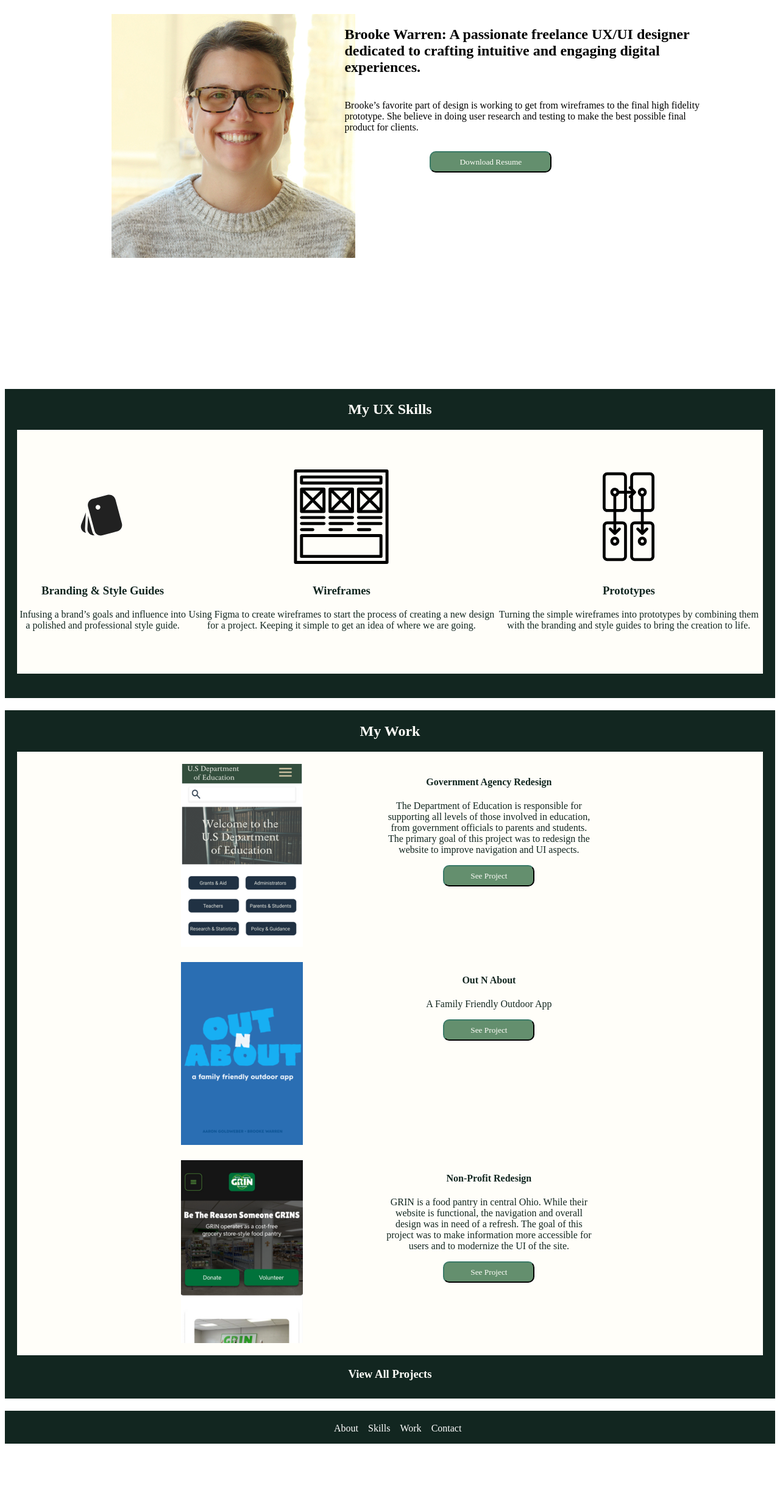
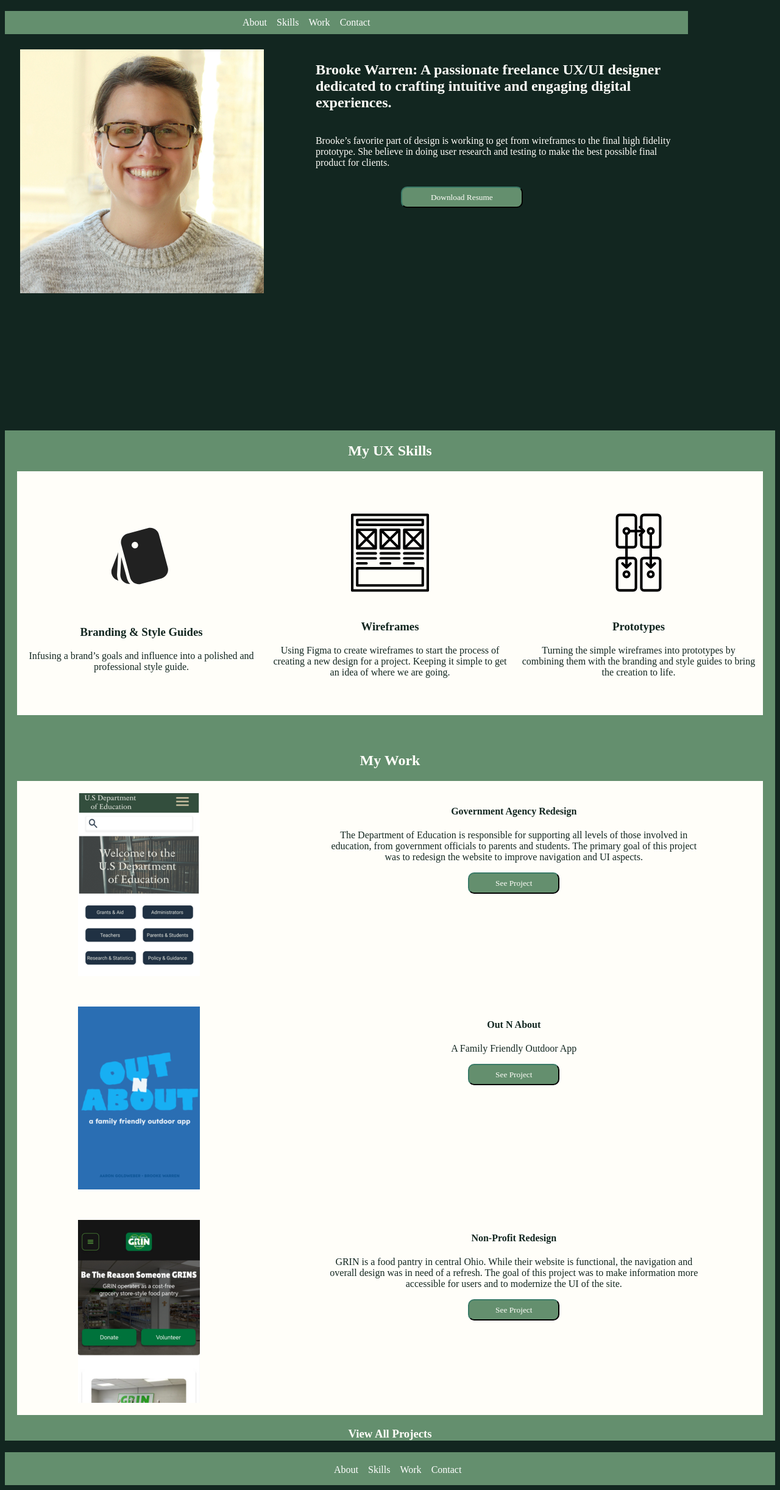
Before and after one commit to bwarren13/UX_UI_HW_18, a plain HTML site: page index.html in a window 1280 px wide. Shown: the part 144-2588 px from the top of the page at 61% size. Before the commit the page ends 2520 px from the top, so only its background shows below. Drawn offline with Linux system fonts and the light colour scheme.

Commit message:
Module 18

```diff
--- a/css/style.css
+++ b/css/style.css
@@ -1,3 +1,6 @@
+body{
+    background-color: #122620;
+}
 h1{
     font-family: gistesy;}
 h2, h3, h4{
@@ -11,9 +14,9 @@ p{
 nav.inline-block{
     display: inline-block;
     vertical-align: top;
-    width: 48%;
+    width:61%;
     margin-left: auto;
-    background-color: #122620;
+    background-color: #648F6E;
     text-align: center;
     padding-left: 350px;
     padding-bottom: 10px;
@@ -34,15 +37,16 @@ nav.inline-block{
 
 .heroGrid{
     display: grid;
-    margin-left: 150px;
     grid-template-rows: 125px 100px 150px;
     grid-template-columns: 35% 60%;
     grid-template-areas:
     'hero heroHeader'
     'hero heroP'
     'hero heroButton';
-    margin-top: 10px;
-
+    column-gap: 50px;
+    max-width: 1500px;
+    align-content: center;
+    margin: 0 auto;
 }
 
 .hero{
@@ -52,12 +56,14 @@ nav.inline-block{
     grid-area: heroHeader;
     width: 600px;
     margin-left: 10px;
+    color: #FFFEF9;
 }
 
 .heroP{
     grid-area: heroP;
     width: 600px;
     margin-left: 10px;
+    color: #FFFEF9;
 }
 
 .heroButton{
@@ -73,7 +79,7 @@ nav.inline-block{
 }
 
 footer{
-    background-color: #122620;
+    background-color: #648F6E;
     padding-left: 500px;
 }
 
@@ -85,18 +91,18 @@ ul.topnav{
     margin: 0;
     padding-top: 10px;
     overflow: hidden;
-    background-color: #122620;
+    background-color: #648F6E;
     font-family: poppins;
-    color: #FFFEF9;
+    color: #122620;
 }
 
 ul.footerNav{
-    color: #FFFEF9;
+    color: #122620;
     text-align: center;
     list-style-type: none;
     display: inline-block;
     vertical-align: top;
-    background-color: #122620;
+    background-color: #648F6E;
     font-family: poppins;
     margin-top: 20px;
 }
@@ -111,24 +117,29 @@ li{
 }
 
 .mySkills{
-    background-color: #122620;
+    background-color: #648F6E;
     color: #FFFEF9;
     text-align: center;
     padding-bottom: 20px;
     padding-top: .5px;
+    max-width: 1500px;
+    margin: 0 auto;
 }
 .flexContainer{
     display: flex;
-    background-color: #FFFEF9;
     margin: 20px;
     height: 400px;
-    width: 30%, 30%, 30%;
     text-align: center;
     color: #122620;
     align-items: center;
-    align-content: center;
-    justify-content: center;
-    flex-direction: row;
+    background-color: #FFFEF9;
+    max-width: 1500px;
+}
+
+.flexContainer div{
+    padding: 10px;
+    flex-grow: 1;
+    width: 33.33%;
 }
 
 #branding, #wireframe, #prototype{
@@ -140,7 +151,7 @@ li{
 .workGrid{
     display: grid;
     grid-template-rows: 300px 300px 300px;
-    grid-template-columns: 30% 30% 10%;
+    grid-template-columns: 2fr 3fr .5fr;
     grid-template-areas:
     'deptEdImg deptEdText'
     'outNaboutImg outNaboutText'
@@ -149,7 +160,7 @@ li{
     color: #122620;
     padding-top: 20px;
     margin: 20px;
-    row-gap: 25px;
+    row-gap: 50px;
     padding-left: 100px;
     padding-bottom: 20px;
     align-content: center;
@@ -187,13 +198,13 @@ li{
 }
 
 .myWork{
-    background-color: #122620;
+    background-color: #648F6E;
     color: #FFFEF9;
     text-align: center;
     padding-top: .5px;
-    padding-bottom: 10px;
-    margin-top: 20px;
-    margin-bottom: 20px;
+    margin: 0 auto;
+    max-width: 1500px;
+    align-items: center;
 }
 
 button{
@@ -209,7 +220,8 @@ button{
 @media only screen and (max-width:600px){
    .flexContainer{
     flex-direction: column;
-    width: 100%;
+    width: 90%;
+    height: auto;
    }
    #branding, #wireframe, #prototype{
     width: 100%;
@@ -225,15 +237,30 @@ button{
     'outNaboutText'
     'GrinImg'
     'GrinText';
+    padding-left: 0;
+   }
+
+   .workGrid img{
+    padding-left: 100px;
    }
    .heroGrid{
     display: grid;
-    grid-template-rows: 300px 300px 300px 300px;
+    grid-template-rows: 400px 120px 100px 100px;
     grid-template-columns: 1fr;
     grid-template-areas:
     'hero'
     'heroHeader'
     'heroP'
     'heroButton';
+    height: auto;
+    width: auto;
+   }
+
+   .heroImg{
+    height: auto;
+   }
+
+   footer{
+    padding-left: 0;
    }
 }
```
Also changed, not shown: index.html (+2 -0 lines).
